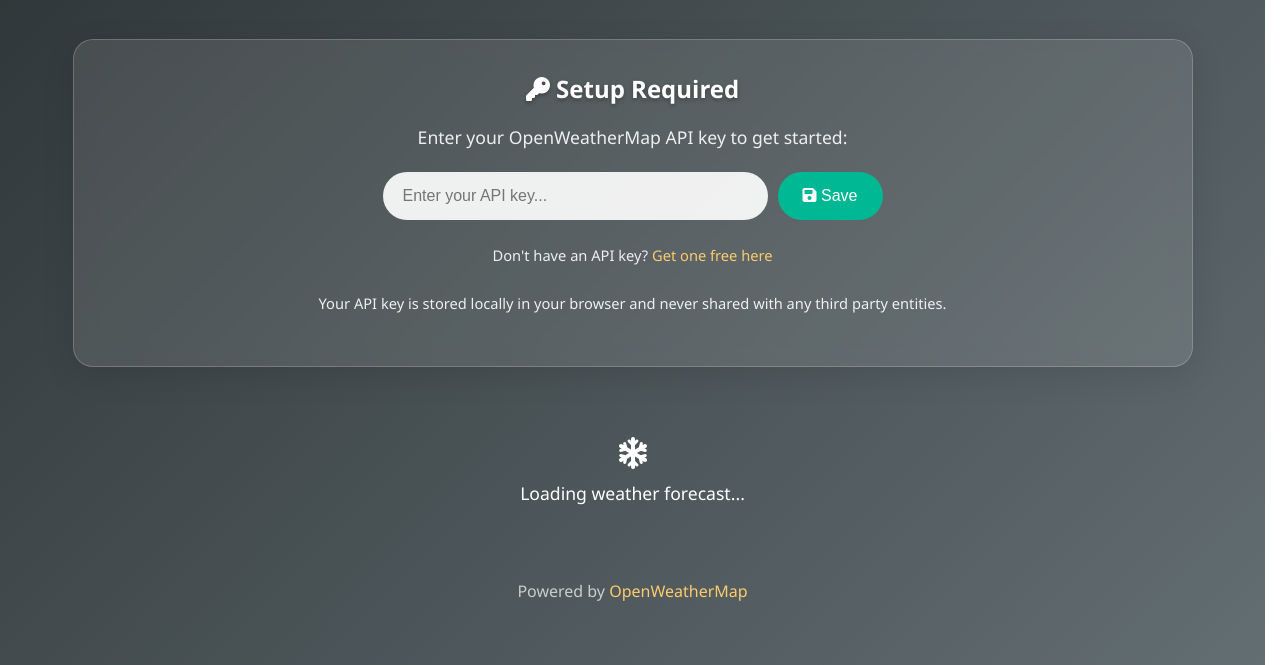
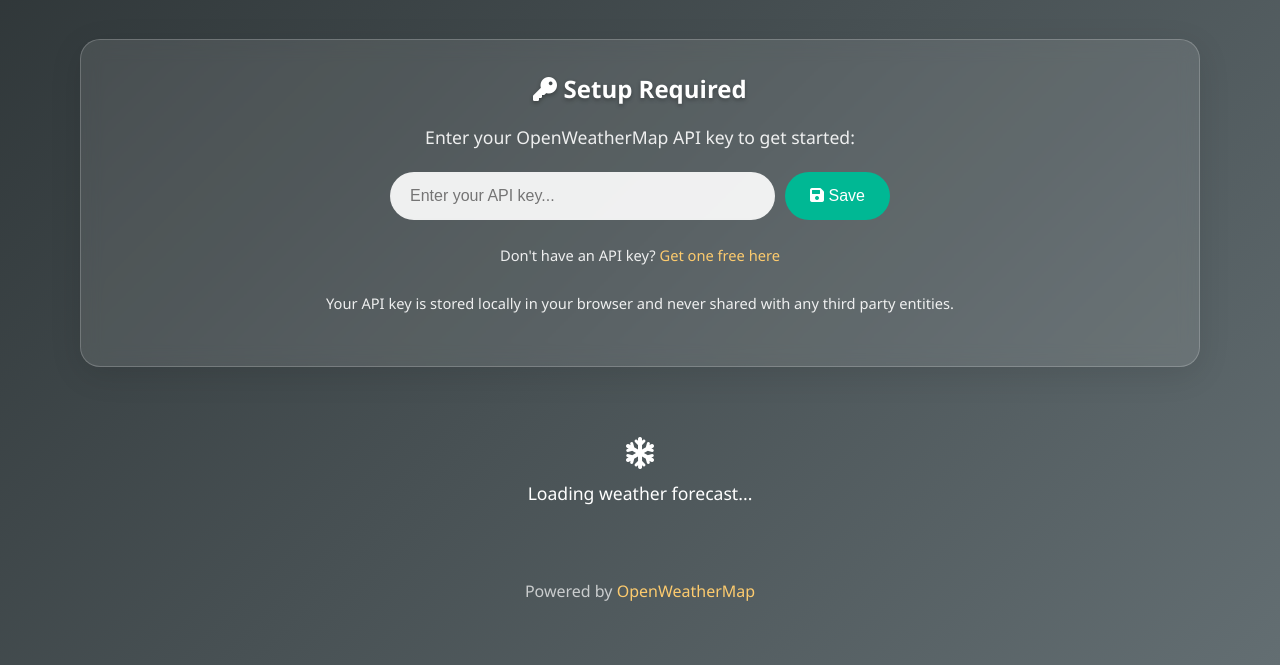
Before and after one commit to devcairo/TrueClimate, a plain HTML site: page index.html in a window 1280 px wide. Shown: the part 135-800 px from the top of the page. Drawn offline with Linux system fonts and the light colour scheme.

Commit message:
Adjusted html and body properties in css.

```diff
--- a/css/styles.css
+++ b/css/styles.css
@@ -16,7 +16,6 @@
 /* An attempt to keep page from shifting side to side on mouse movement */
 html {
     overflow-y: scroll; /* Always show vertical scrollbar */
-    scrollbar-gutter: stable; /* Reserve space for scrollbar */
 }
 
 body {
@@ -26,6 +25,7 @@ body {
     background: linear-gradient(135deg, #2d3436 0%, #636e72 100%);
     min-height: 100vh;
     transition: all 0.3s ease;
+    overflow-x: hidden;
 }
 
 /* Container */
```
